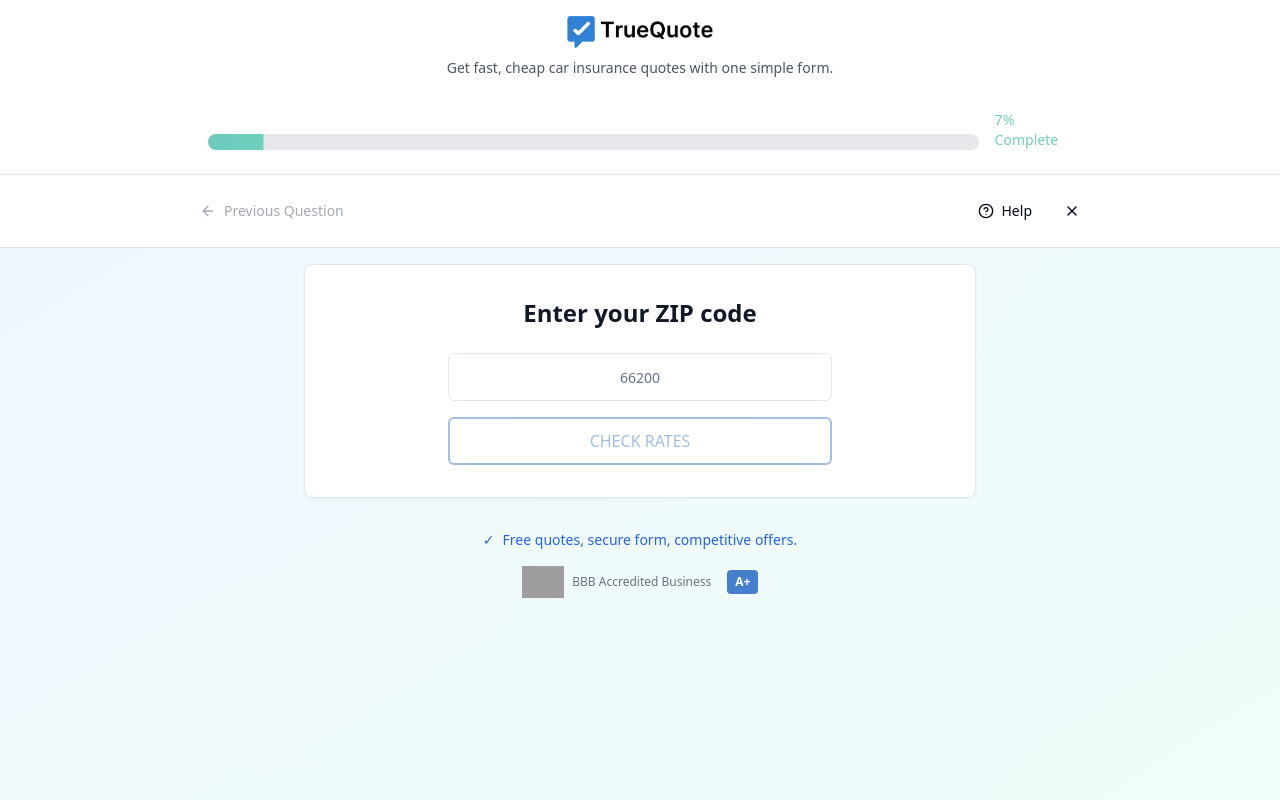
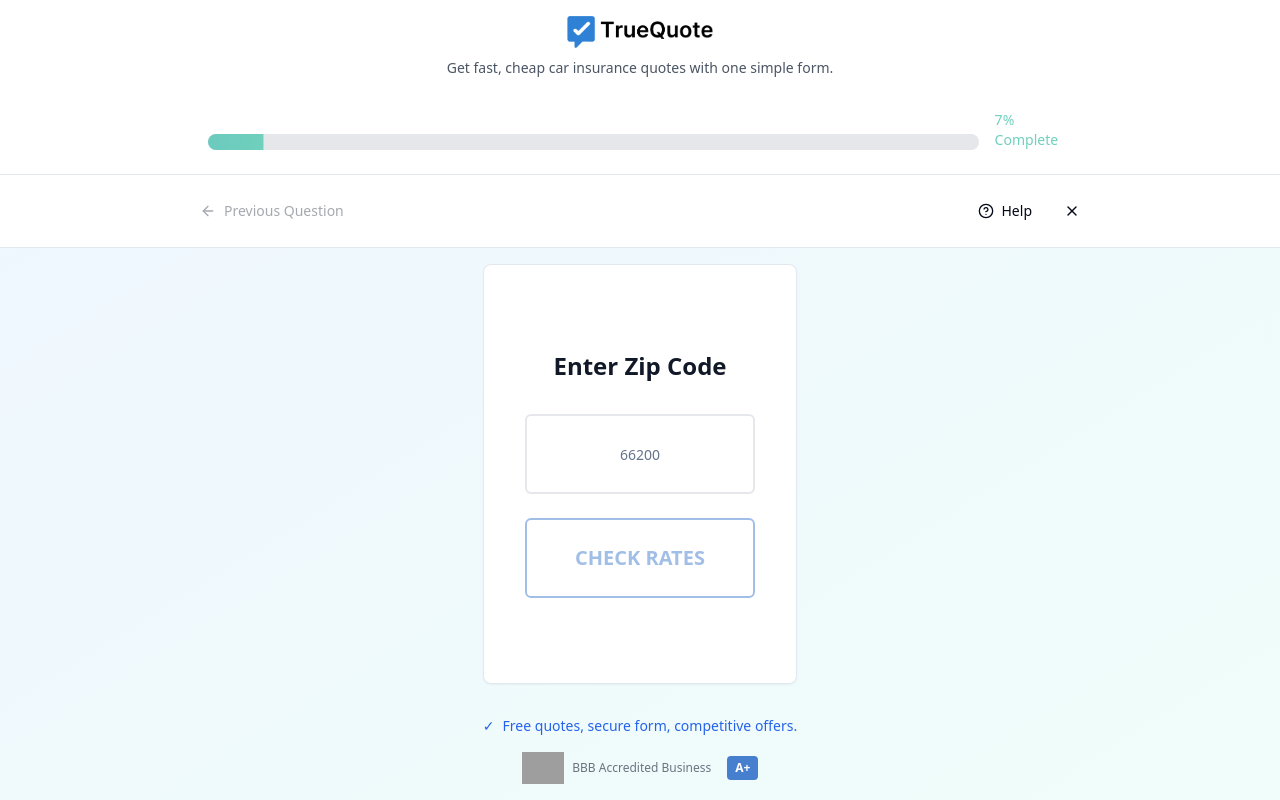
Before and after one commit to franketa/instant-insurance-flow, a React (Vite) app: page / in a window 1280 px wide. Built offline with nearby package versions, Linux system fonts and the light colour scheme; grey boxes are pictures that could not be loaded.

Commit message:
Fix: Improve ZIP code input and button styling
Adjusted the height of the ZIP code input and the "CHECK RATES" button in the first step to match the provided image. The button now occupies the remaining height.

```diff
--- a/src/pages/Index.tsx
+++ b/src/pages/Index.tsx
@@ -318,7 +318,7 @@ const Index = () => {
   }
 
   return (
-    <div className="min-h-screen bg-gradient-to-br from-blue-50 to-teal-50">
+    <div className="min-h-screen bg-gradient-to-br from-blue-50 to-teal-50 flex flex-col">
       {/* Header */}
       <div className="bg-white shadow-sm p-4 sm:p-4">
         <div className="max-w-4xl mx-auto flex flex-col items-center justify-center gap-[10px]">
@@ -366,15 +366,15 @@ const Index = () => {
         </div>
       </div>
 
-      {/* Form Content */}
-      <div className="flex-1 p-2 sm:p-4">
-        <div className="max-w-2xl mx-auto">
-          <Card className="p-4 sm:p-8">
+      {/* Form Content - Takes remaining height */}
+      <div className="flex-1 flex flex-col p-2 sm:p-4">
+        <div className="max-w-2xl mx-auto flex-1 flex flex-col">
+          <Card className="p-4 sm:p-8 flex-1 flex flex-col justify-center">
             {/* Step 1: ZIP Code */}
             {currentStep === 1 && (
-              <div className="text-center space-y-4 sm:space-y-6">
-                <h1 className="text-lg sm:text-2xl font-bold text-gray-900">Enter your ZIP code</h1>
-                <div className="max-w-sm mx-auto space-y-4">
+              <div className="text-center space-y-6 sm:space-y-8 flex-1 flex flex-col justify-center">
+                <h1 className="text-xl sm:text-2xl font-bold text-gray-900">Enter Zip Code</h1>
+                <div className="max-w-sm mx-auto space-y-6">
                   <Input
                     type="text"
                     placeholder="66200"
@@ -383,13 +383,13 @@ const Index = () => {
                       const value = e.target.value.replace(/\D/g, '').slice(0, 5);
                       updateFormData('zipCode', value);
                     }}
-                    className="text-center text-base sm:text-lg h-10 sm:h-12"
+                    className="text-center text-lg sm:text-xl h-16 sm:h-20 text-gray-700 border-2 border-gray-200 focus:border-[#467FCE]"
                     maxLength={5}
                   />
                   <Button
                     onClick={handleNext}
                     disabled={formData.zipCode.length !== 5}
-                    className="w-full bg-transparent border-[2px] border-[#467FCE] hover:bg-[#3a6bb8] text-[#467FCE] h-10 sm:h-12 text-sm sm:text-base"
+                    className="w-full bg-transparent border-[2px] border-[#467FCE] hover:bg-[#467FCE] text-[#467FCE] hover:text-white h-16 sm:h-20 text-lg sm:text-xl font-semibold disabled:opacity-50 disabled:cursor-not-allowed"
                   >
                     CHECK RATES
                   </Button>
```
